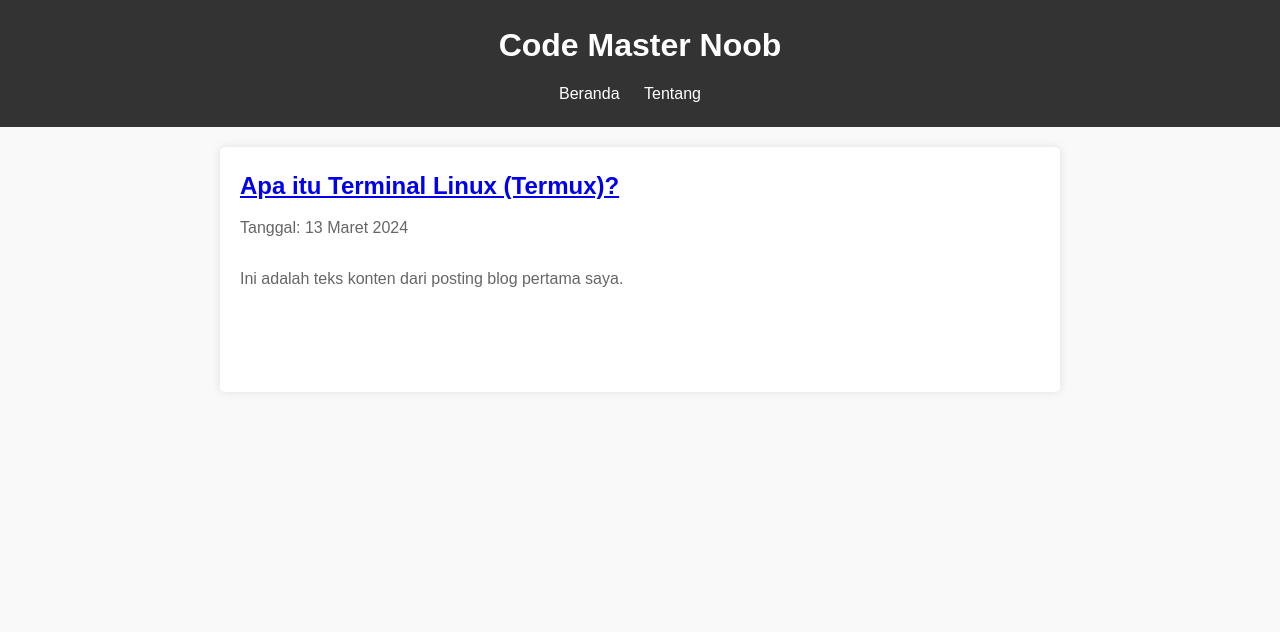
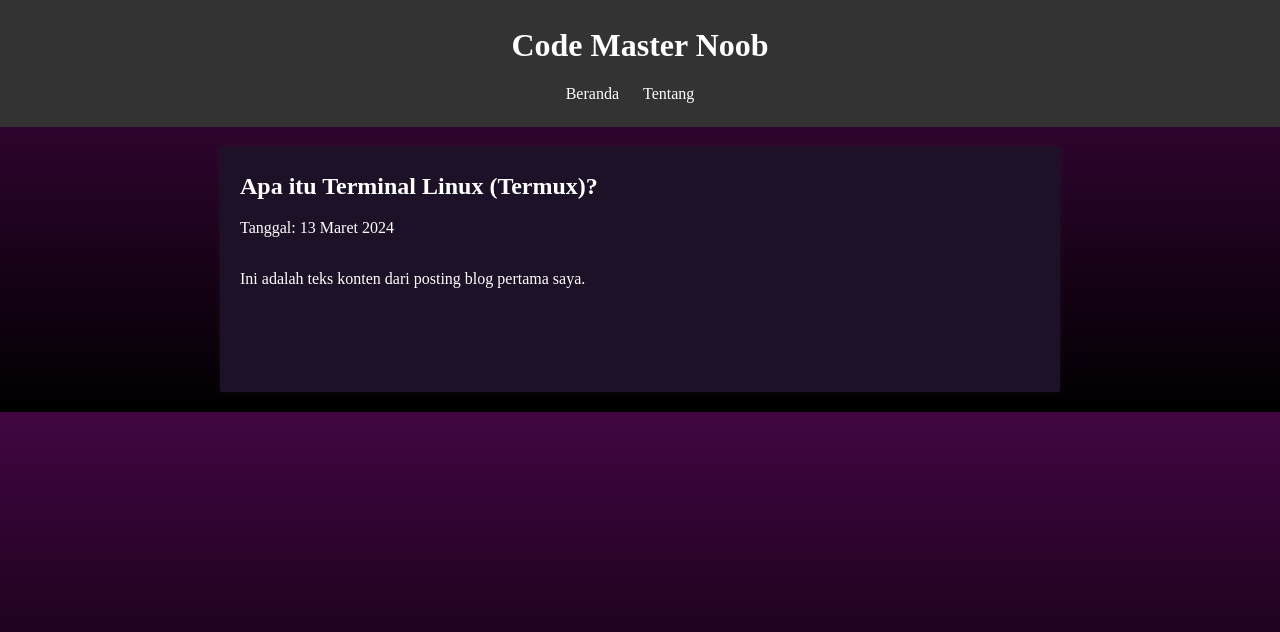
Before and after one commit to Day21cyber/Website-test, a PHP site: page / in a window 1280 px wide. Shown: the top 632 px of the page. Run offline with PHP 8.4, Linux system fonts and the light colour scheme.

Commit message:
Update style.css

```diff
--- a/style.css
+++ b/style.css
@@ -7,10 +7,10 @@ body, h1, h2, p, ul {
 }
 
 body {
-    font-family: Arial, sans-serif;
+    font-family: 'Times New Roman', Times, serif;
     line-height: 1.6;
-    background-color: #f9f9f9;
-    color: #333;
+    background: linear-gradient(to bottom, #420642, #000000);
+    color: #ffffff;
 }
 
 header {
@@ -42,9 +42,11 @@ main {
     max-width: 800px;
     margin: 20px auto;
     padding: 20px;
-    background-color: #fff;
-    border-radius: 5px;
-    box-shadow: 0 0 10px rgba(0, 0, 0, 0.1);
+    background-color: rgb(29, 17, 39);
+    backdrop-filter: blur(10px);
+    z-index: -1;
+    border-radius: 2px;
+    box-shadow: 0 0 10px rgba(133, 127, 127, 0.1);
 }
 
 article {
@@ -52,12 +54,12 @@ article {
 }
 
 article h2 {
-    color: #333;
+    color: #222121;
     margin-bottom: 10px;
 }
 
 article p {
-    color: #666;
+    color: #ffffff;
 }
 
 section {
@@ -77,3 +79,8 @@ footer {
     bottom: 0;
     width: 100%;
 }
+
+a {
+    color: #fff; /* Menggunakan warna teks dari elemen induk */
+    text-decoration: none;
+}
```
